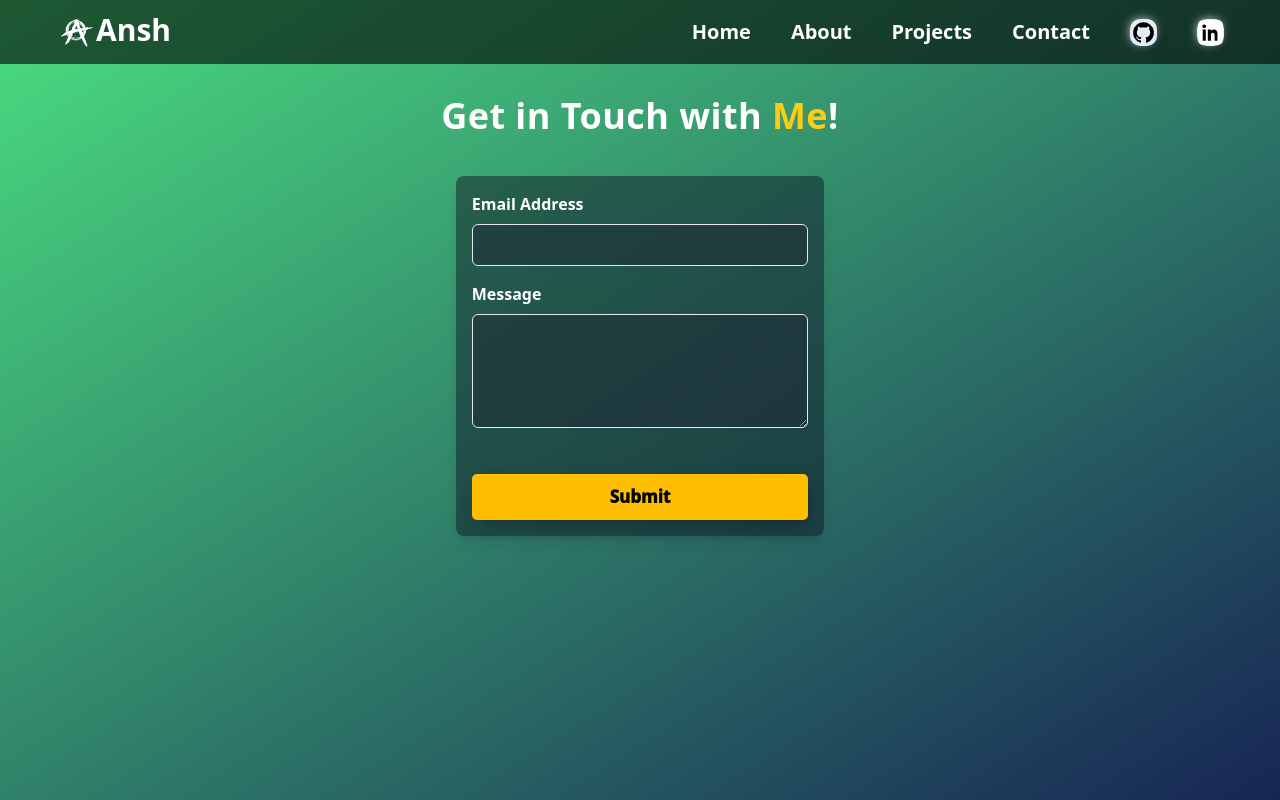
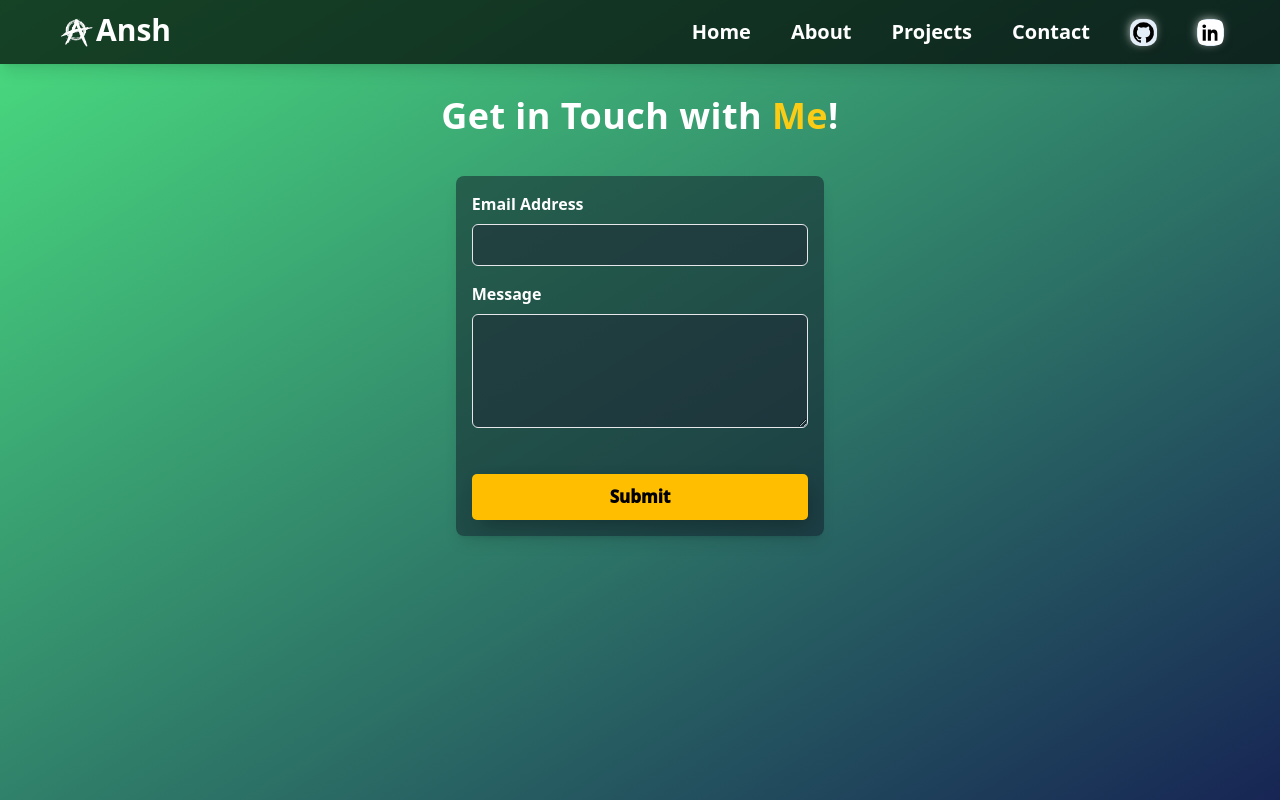
Before and after one commit to anshshah23/personal-web, a React (Vite) app: page /contact in a window 1280 px wide. Built offline with nearby package versions, Linux system fonts and the light colour scheme.

Commit message:
Added a better background image

```diff
--- a/src/components/Navbar.jsx
+++ b/src/components/Navbar.jsx
@@ -36,7 +36,7 @@ const Navbar = () => {
   }, []);
 
   return (
-    <nav className={`p-3 w-full top-0 z-1000 ${isScrolled ? 'bg-black bg-opacity-60 shadow-lg' : 'bg-black bg-opacity-60'} ${isVisible ? '' : 'hidden'}`}>
+    <nav className={`p-3 w-full top-0 z-1000 bg-black bg-opacity-70 shadow-lg ${isVisible ? '' : 'hidden'}`}>
       <div className="container mx-auto flex flex-row justify-between items-center">
         <div className="relative z-50">
           <Logo />
```
